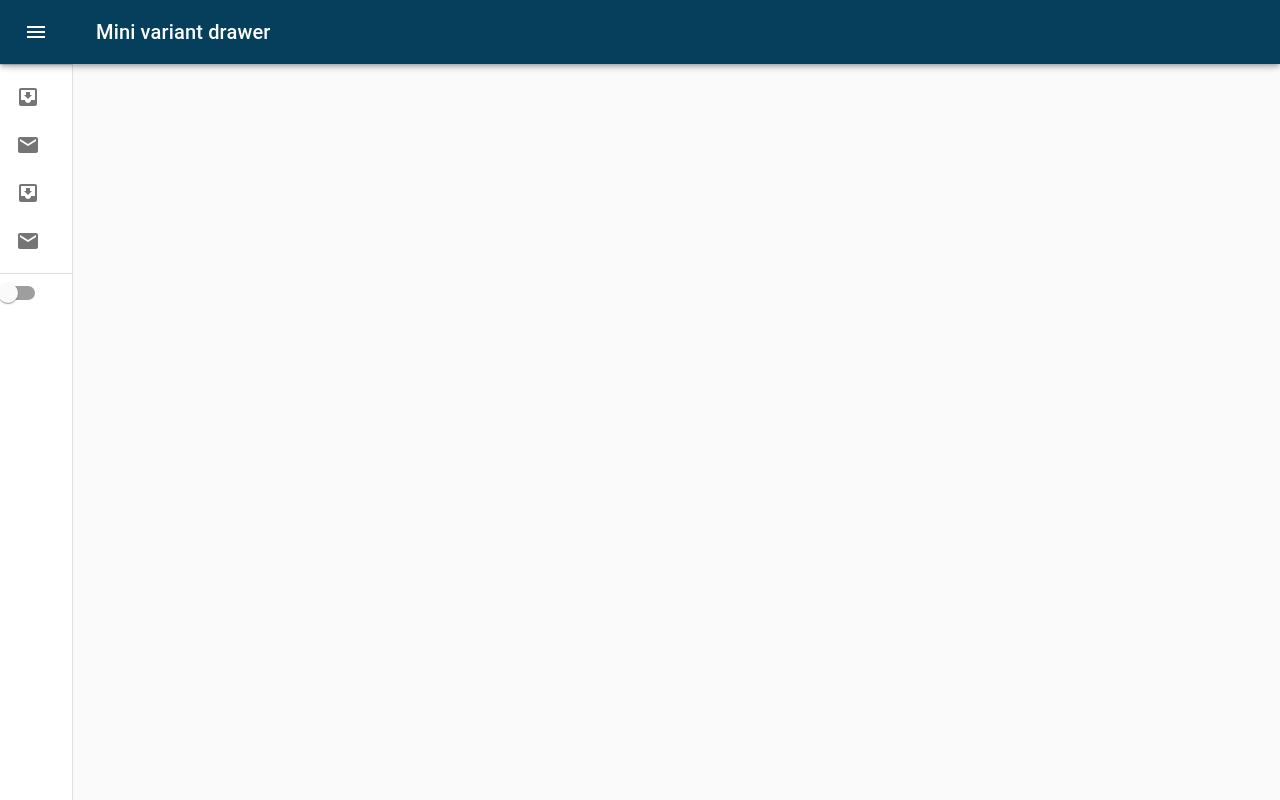
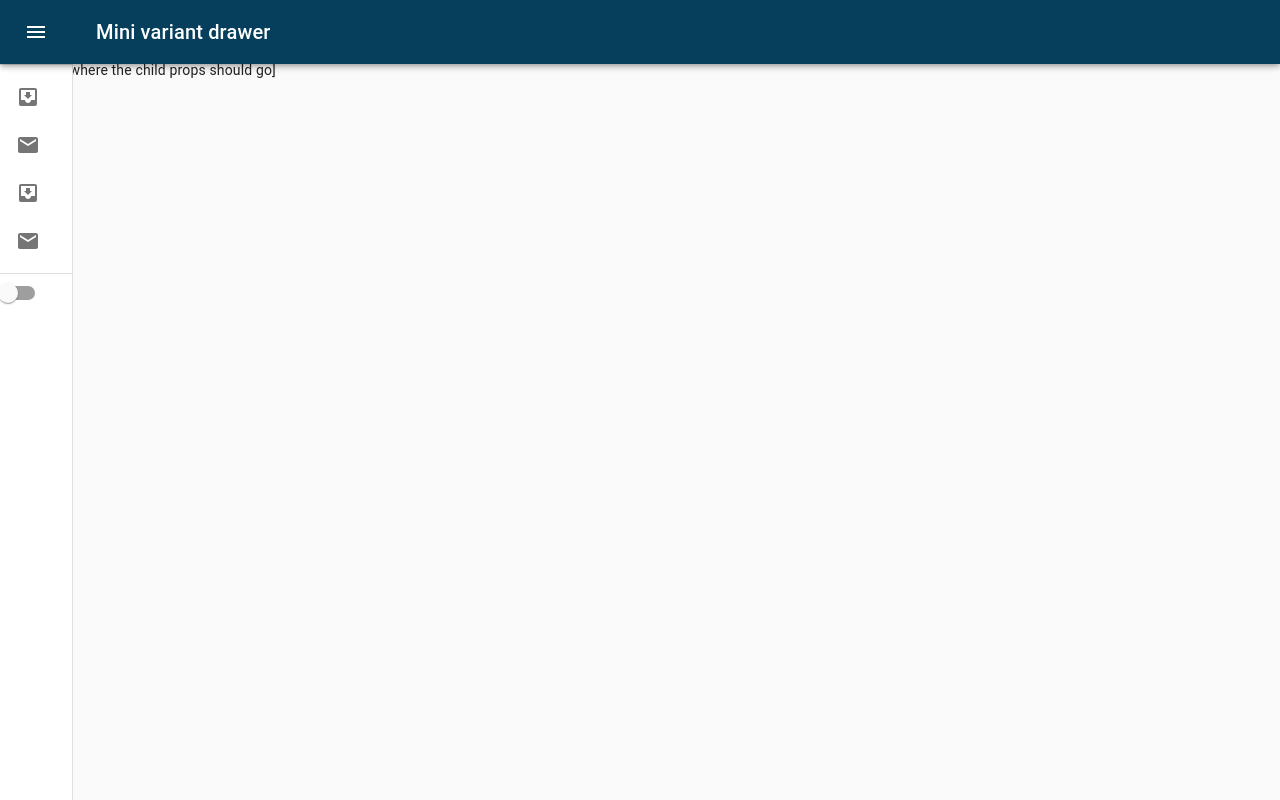
Before and after one commit to 756D6D61/New-Savings-Dashboard, a React (Create React App) app: page / in a window 1280 px wide. Built offline with nearby package versions, Linux system fonts and the light colour scheme.

Commit message:
small change

```diff
--- a/src/layout/page.js
+++ b/src/layout/page.js
@@ -10,9 +10,9 @@ const Page = ({ route }) => {
 			<br />
 			<br />
 			<Container fixed>
-				<div class="flex flex-wrap">
-					<div class="w-full sm:w-1/2 md:w-1/3 lg:w-1/4 xl:w-1/6 mb-4">
-						content
+				<div className="flex flex-wrap">
+					<div className="w-full">
+						<p>[this is where the child props should go]</p>
 					</div>
 				</div>
 			</Container>
--- a/src/pages/Home/index.js
+++ b/src/pages/Home/index.js
@@ -1,7 +1,6 @@
 import React from 'react'
 import Nav from '../../components/Nav'
 import Page from '../../layout/Page'
-import Container from '@material-ui/core/Container'
 
 const Home = ({ route }) => {
 	return (
```
